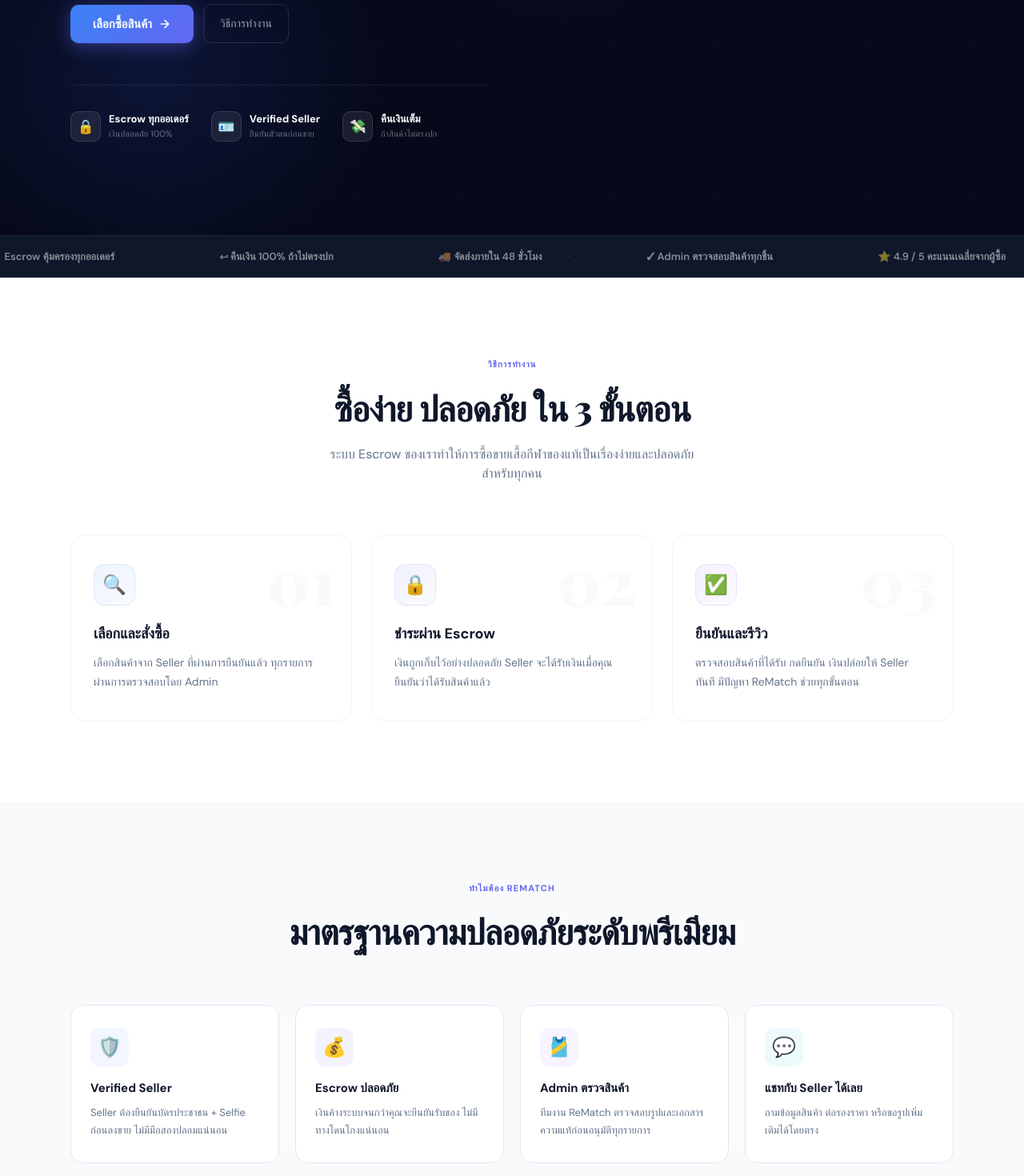
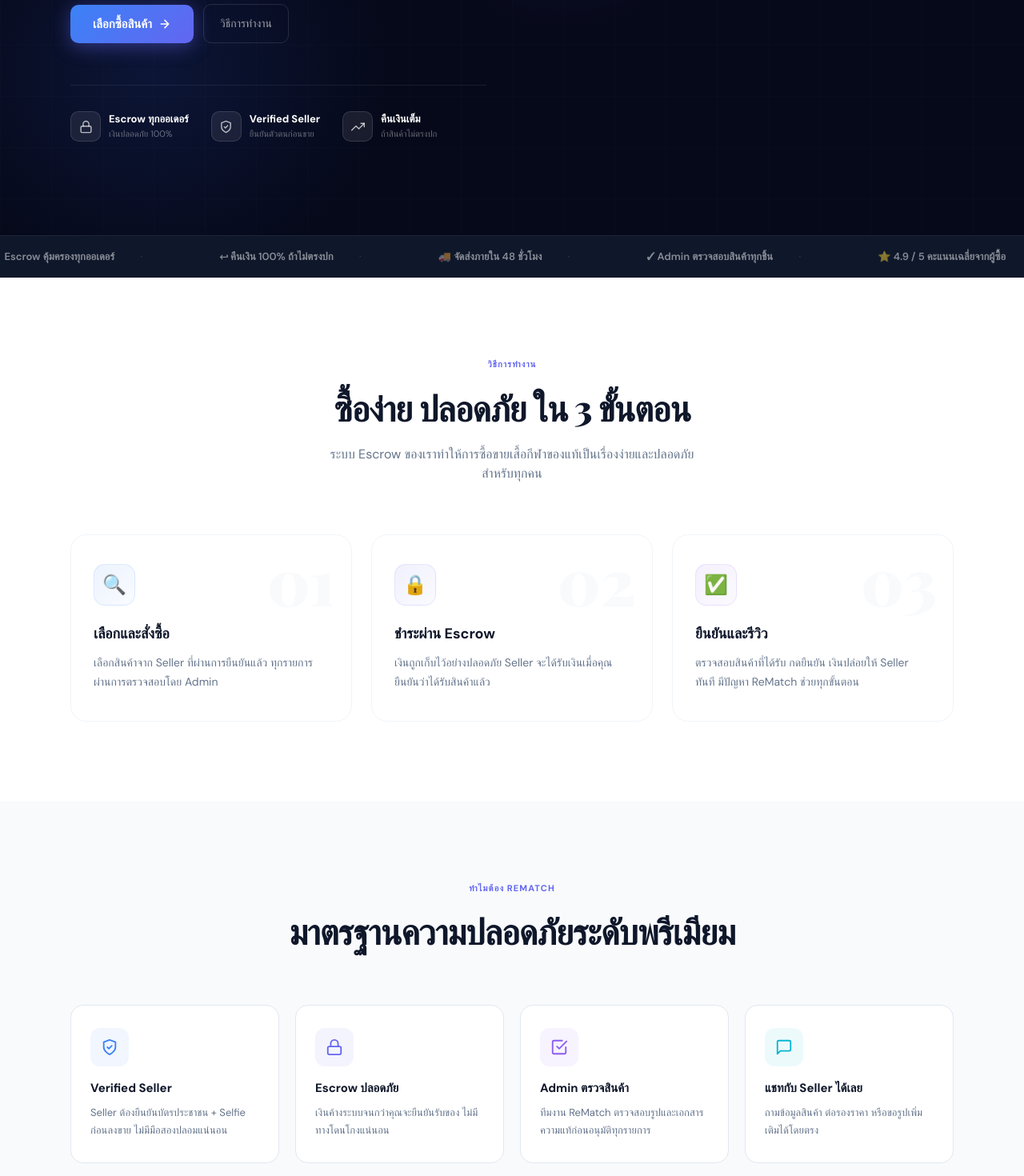
Before and after one commit to songrith/rematch-co, a Next.js app: page / in a window 1280 px wide. Shown: the part 520-1990 px from the top of the page at 80% size. Built offline with nearby package versions, Linux system fonts and the light colour scheme; no server answers.

Commit message:
Replace hero trust pill emojis with SVG icons

```diff
--- a/app/admin/page.jsx
+++ b/app/admin/page.jsx
@@ -56,7 +56,7 @@
       const { data: { user } } = await supabase.auth.getUser();
       if (!user) { router.push("/login"); return; }
       const { data: profile } = await supabase.from("profiles").select("role").eq("id", user.id).single();
-      const ADMIN_EMAILS = ["songrith.st@gmail.com", "songrith.ka@bluebik.com"];
+      const ADMIN_EMAILS = (process.env.NEXT_PUBLIC_ADMIN_EMAILS || "").split(",").map(e => e.trim()).filter(Boolean);
       if (profile?.role !== "admin" && !ADMIN_EMAILS.includes(user.email)) { router.push("/"); return; }
       await Promise.all([fetchVerifications(), fetchProducts(), fetchPayoutOrders(), fetchDisputeOrders()]);
       setLoading(false);
--- a/app/layout.tsx
+++ b/app/layout.tsx
@@ -14,10 +14,10 @@
 
 export const metadata: Metadata = {
   title: "ReMatch — ตลาดซื้อขายเสื้อกีฬาของแท้",
-  description: "ซื้อขายเสื้อกีฬาของแท้อย่างปลอดภัย Seller ทุกคนผ่านการยืนยัน ระบบ Escrow คุ้มครองทุกออเดอร์ คืนเงินเต็มถ้าสินค้าไม่ตรงปก",
+  description: "ตลาดซื้อขายเสื้อกีฬาของแท้ที่ไว้วางใจได้ Seller ทุกคนผ่านการยืนยันตัวตน เงินปลอดภัยด้วยระบบ Escrow คืนเงินเต็มหากสินค้าไม่ตรงปก",
   openGraph: {
     title: "ReMatch — ตลาดซื้อขายเสื้อกีฬาของแท้",
-    description: "ซื้อขายเสื้อกีฬาของแท้อย่างปลอดภัย Seller ทุกคนผ่านการยืนยัน ระบบ Escrow คุ้มครองทุกออเดอร์",
+    description: "ตลาดซื้อขายเสื้อกีฬาของแท้ที่ไว้วางใจได้ Seller ทุกคนผ่านการยืนยันตัวตน เงินปลอดภัยด้วยระบบ Escrow คืนเงินเต็มหากสินค้าไม่ตรงปก",
     url: "https://rematch-co.com",
     siteName: "ReMatch",
     locale: "th_TH",
@@ -26,7 +26,7 @@
   twitter: {
     card: "summary_large_image",
     title: "ReMatch — ตลาดซื้อขายเสื้อกีฬาของแท้",
-    description: "ซื้อขายเสื้อกีฬาของแท้อย่างปลอดภัย ระบบ Escrow คุ้มครองทุกออเดอร์",
+    description: "ตลาดซื้อขายเสื้อกีฬาของแท้ที่ไว้วางใจได้ Seller ทุกคนผ่านการยืนยันตัวตน คืนเงินเต็มหากสินค้าไม่ตรงปก",
   },
   metadataBase: new URL("https://rematch-co.com"),
 };
--- a/app/login/page.jsx
+++ b/app/login/page.jsx
@@ -28,7 +28,14 @@
       password: form.password,
     });
     setLoading(false);
-    if (error) { setError("อีเมลหรือรหัสผ่านไม่ถูกต้อง"); return; }
+    if (error) {
+      if (error.message?.toLowerCase().includes("email not confirmed")) {
+        setError("กรุณายืนยันอีเมลก่อนเข้าสู่ระบบ — เช็คกล่องจดหมายของคุณ");
+      } else {
+        setError("อีเมลหรือรหัสผ่านไม่ถูกต้อง");
+      }
+      return;
+    }
     router.push("/");
   }
 
--- a/app/page.jsx
+++ b/app/page.jsx
@@ -80,7 +80,7 @@
       <MobileNav isOpen={menuOpen} onClose={() => setMenuOpen(false)} user={user} profile={profile} showCategories={true} />
 
       {/* Admin — always visible regardless of screen size */}
-      {(profile?.role === "admin" || user?.email === "songrith.st@gmail.com" || user?.email === "songrith.ka@bluebik.com") && (
+      {(profile?.role === "admin" || (process.env.NEXT_PUBLIC_ADMIN_EMAILS || "").split(",").map(e => e.trim()).includes(user?.email)) && (
         <a href="/admin" style={{ fontSize: 13, fontWeight: 700, color: "#7c3aed", textDecoration: "none", padding: "7px 14px", border: "1px solid #ede9fe", borderRadius: 8, background: "#faf5ff", flexShrink: 0 }}>Admin</a>
       )}
 
@@ -178,12 +178,12 @@
           {/* Guarantees */}
           <div style={{ marginTop: 52, paddingTop: 32, borderTop: "1px solid rgba(255,255,255,.08)", display: "flex", gap: 28, flexWrap: "wrap" }}>
             {[
-              { icon: "🔒", title: "Escrow ทุกออเดอร์", sub: "เงินปลอดภัย 100%" },
-              { icon: "🪪", title: "Verified Seller",   sub: "ยืนยันตัวตนก่อนขาย" },
-              { icon: "💸", title: "คืนเงินเต็ม",      sub: "ถ้าสินค้าไม่ตรงปก" },
+              { icon: <svg width="17" height="17" viewBox="0 0 24 24" fill="none" stroke="currentColor" strokeWidth="2" strokeLinecap="round" strokeLinejoin="round"><rect x="3" y="11" width="18" height="11" rx="2"/><path d="M7 11V7a5 5 0 0 1 10 0v4"/></svg>, title: "Escrow ทุกออเดอร์", sub: "เงินปลอดภัย 100%" },
+              { icon: <svg width="17" height="17" viewBox="0 0 24 24" fill="none" stroke="currentColor" strokeWidth="2" strokeLinecap="round" strokeLinejoin="round"><path d="M12 22s8-4 8-10V5l-8-3-8 3v7c0 6 8 10 8 10z"/><polyline points="9 12 11 14 15 10"/></svg>, title: "Verified Seller", sub: "ยืนยันตัวตนก่อนขาย" },
+              { icon: <svg width="17" height="17" viewBox="0 0 24 24" fill="none" stroke="currentColor" strokeWidth="2" strokeLinecap="round" strokeLinejoin="round"><polyline points="23 6 13.5 15.5 8.5 10.5 1 18"/><polyline points="17 6 23 6 23 12"/></svg>, title: "คืนเงินเต็ม", sub: "ถ้าสินค้าไม่ตรงปก" },
             ].map(({ icon, title, sub }) => (
               <div key={title} style={{ display: "flex", alignItems: "center", gap: 10 }}>
-                <div style={{ width: 38, height: 38, background: "rgba(255,255,255,.08)", border: "1px solid rgba(255,255,255,.12)", borderRadius: 10, display: "flex", alignItems: "center", justifyContent: "center", fontSize: 17, flexShrink: 0 }}>{icon}</div>
+                <div style={{ width: 38, height: 38, background: "rgba(255,255,255,.08)", border: "1px solid rgba(255,255,255,.12)", borderRadius: 10, display: "flex", alignItems: "center", justifyContent: "center", color: "rgba(255,255,255,.7)", flexShrink: 0 }}>{icon}</div>
                 <div>
                   <div style={{ fontSize: 13, fontWeight: 700, color: "#fff", lineHeight: 1.2 }}>{title}</div>
                   <div style={{ fontSize: 11, color: "rgba(255,255,255,.4)", marginTop: 2 }}>{sub}</div>
@@ -337,10 +337,22 @@
 /* ─── Why ReMatch ─── */
 function WhyUs() {
   const features = [
-    { icon: "🛡️", title: "Verified Seller", desc: "Seller ต้องยืนยันบัตรประชาชน + Selfie ก่อนลงขาย ไม่มีมือสองปลอมแน่นอน", color: "#3b82f6" },
-    { icon: "💰", title: "Escrow ปลอดภัย", desc: "เงินค้างระบบจนกว่าคุณจะยืนยันรับของ ไม่มีทางโดนโกงแน่นอน", color: "#6366f1" },
-    { icon: "🎽", title: "Admin ตรวจสินค้า", desc: "ทีมงาน ReMatch ตรวจสอบรูปและเอกสารความแท้ก่อนอนุมัติทุกรายการ", color: "#8b5cf6" },
-    { icon: "💬", title: "แชทกับ Seller ได้เลย", desc: "ถามข้อมูลสินค้า ต่อรองราคา หรือขอรูปเพิ่มเติมได้โดยตรง", color: "#06b6d4" },
+    {
+      icon: <svg width="22" height="22" viewBox="0 0 24 24" fill="none" stroke="currentColor" strokeWidth="2" strokeLinecap="round" strokeLinejoin="round"><path d="M12 22s8-4 8-10V5l-8-3-8 3v7c0 6 8 10 8 10z"/><polyline points="9 12 11 14 15 10"/></svg>,
+      title: "Verified Seller", desc: "Seller ต้องยืนยันบัตรประชาชน + Selfie ก่อนลงขาย ไม่มีมือสองปลอมแน่นอน", color: "#3b82f6",
+    },
+    {
+      icon: <svg width="22" height="22" viewBox="0 0 24 24" fill="none" stroke="currentColor" strokeWidth="2" strokeLinecap="round" strokeLinejoin="round"><rect x="3" y="11" width="18" height="11" rx="2"/><path d="M7 11V7a5 5 0 0 1 10 0v4"/></svg>,
+      title: "Escrow ปลอดภัย", desc: "เงินค้างระบบจนกว่าคุณจะยืนยันรับของ ไม่มีทางโดนโกงแน่นอน", color: "#6366f1",
+    },
+    {
+      icon: <svg width="22" height="22" viewBox="0 0 24 24" fill="none" stroke="currentColor" strokeWidth="2" strokeLinecap="round" strokeLinejoin="round"><path d="M9 11l3 3L22 4"/><path d="M21 12v7a2 2 0 0 1-2 2H5a2 2 0 0 1-2-2V5a2 2 0 0 1 2-2h11"/></svg>,
+      title: "Admin ตรวจสินค้า", desc: "ทีมงาน ReMatch ตรวจสอบรูปและเอกสารความแท้ก่อนอนุมัติทุกรายการ", color: "#8b5cf6",
+    },
+    {
+      icon: <svg width="22" height="22" viewBox="0 0 24 24" fill="none" stroke="currentColor" strokeWidth="2" strokeLinecap="round" strokeLinejoin="round"><path d="M21 15a2 2 0 0 1-2 2H7l-4 4V5a2 2 0 0 1 2-2h14a2 2 0 0 1 2 2z"/></svg>,
+      title: "แชทกับ Seller ได้เลย", desc: "ถามข้อมูลสินค้า ต่อรองราคา หรือขอรูปเพิ่มเติมได้โดยตรง", color: "#06b6d4",
+    },
   ];
   return (
     <section style={{ background: "#f8fafc" }}>
@@ -354,7 +366,7 @@
             <div key={f.title} style={{ padding: "28px 24px", borderRadius: 16, border: "1px solid #e2e8f0", transition: "all 0.25s", background: "#fff" }}
               onMouseEnter={e => { e.currentTarget.style.borderColor = f.color + "40"; e.currentTarget.style.boxShadow = `0 12px 32px ${f.color}12`; e.currentTarget.style.transform = "translateY(-3px)"; }}
               onMouseLeave={e => { e.currentTarget.style.borderColor = "#e2e8f0"; e.currentTarget.style.boxShadow = "none"; e.currentTarget.style.transform = "none"; }}>
-              <div style={{ width: 48, height: 48, background: f.color + "12", borderRadius: 12, display: "flex", alignItems: "center", justifyContent: "center", fontSize: 24, marginBottom: 16 }}>{f.icon}</div>
+              <div style={{ width: 48, height: 48, background: f.color + "12", borderRadius: 12, display: "flex", alignItems: "center", justifyContent: "center", marginBottom: 16, color: f.color }}>{f.icon}</div>
               <div style={{ fontSize: 15, fontWeight: 700, color: "#0f172a", marginBottom: 8 }}>{f.title}</div>
               <div style={{ fontSize: 13, lineHeight: 1.75, color: "#64748b" }}>{f.desc}</div>
             </div>
```
